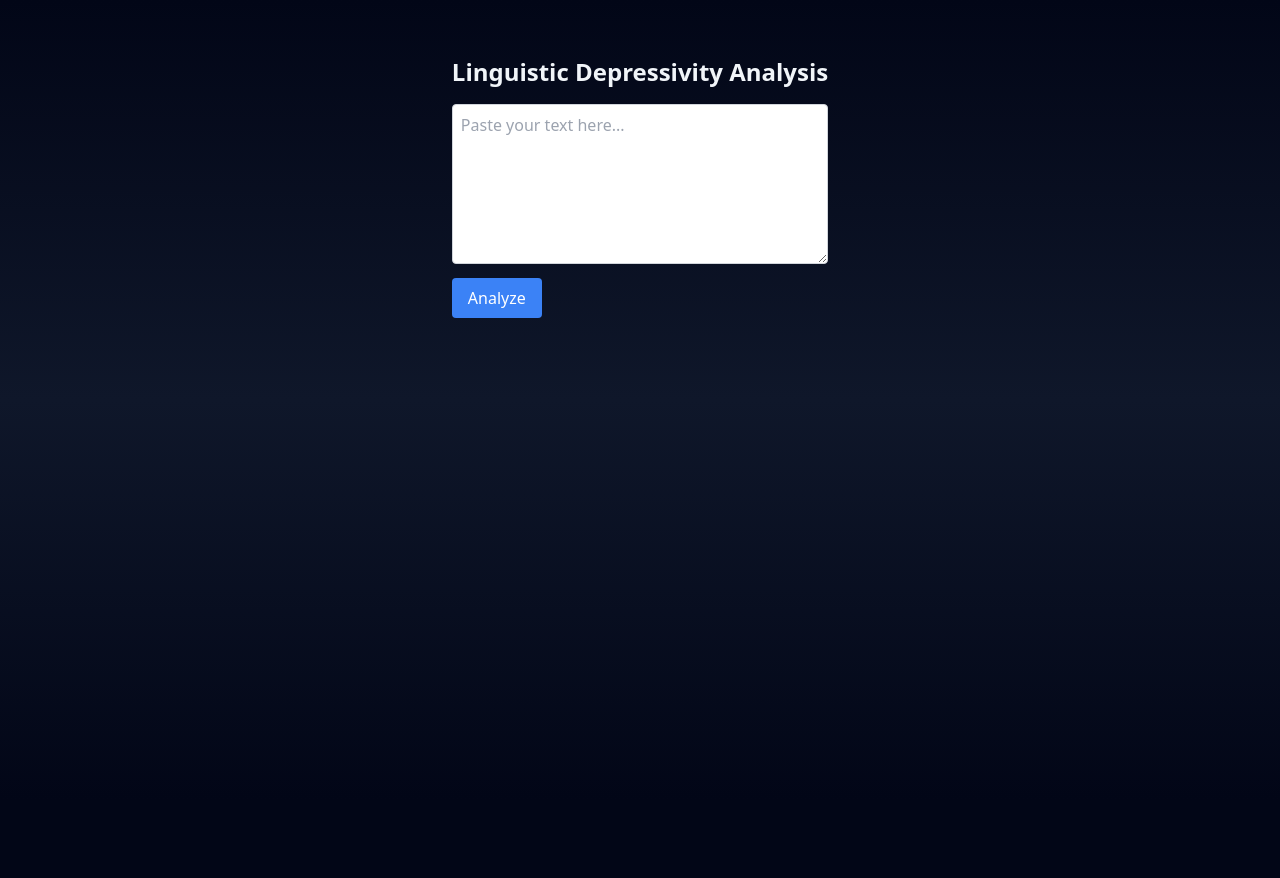
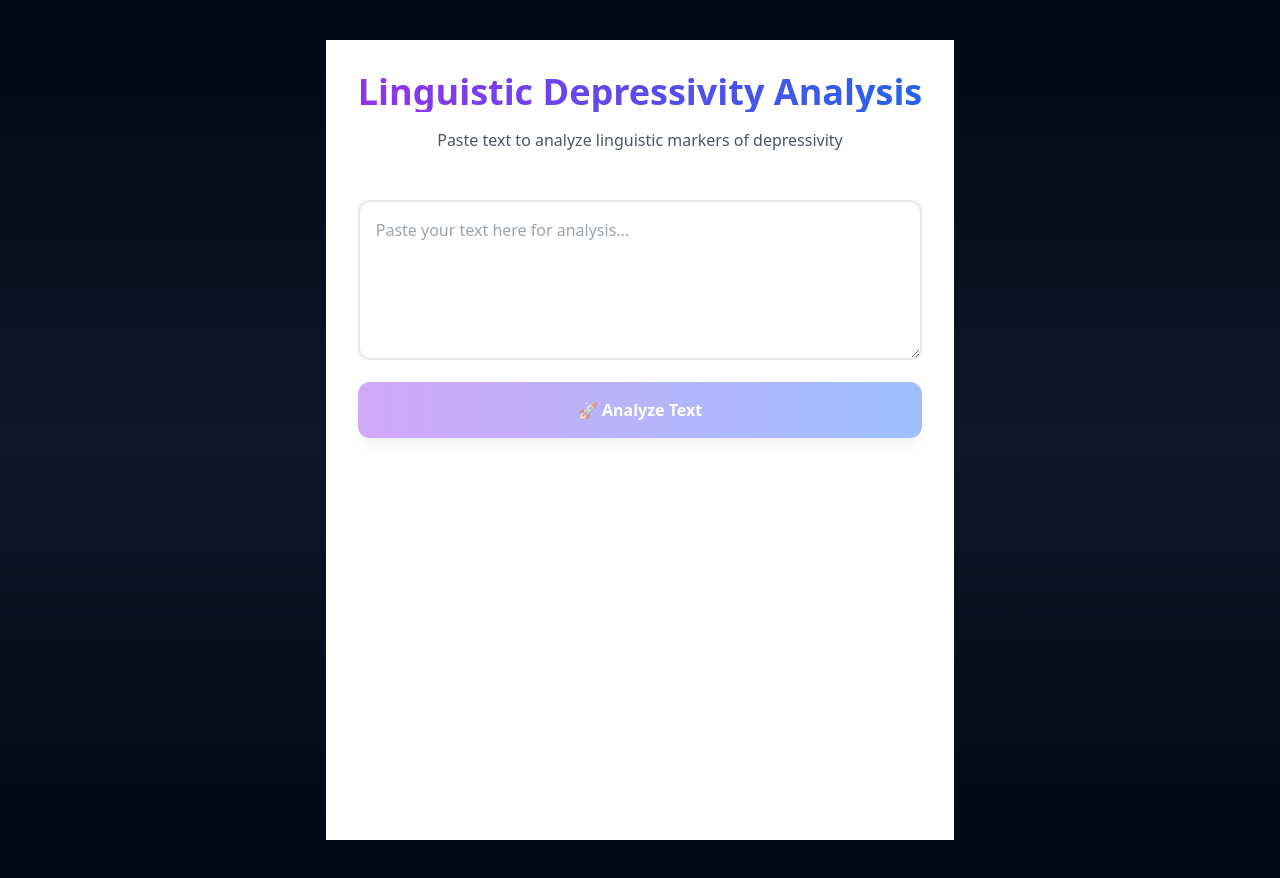
Before and after one commit to abvgdelya/ling4diagnosis_proj, a Next.js app: page / in a window 1280 px wide. Before the commit the page ends 800 px from the top, so only its background shows below. Built offline with nearby package versions, Linux system fonts and the light colour scheme.

Commit message:
Update page.tsx

```diff
--- a/src/app/page.tsx
+++ b/src/app/page.tsx
@@ -4,7 +4,7 @@
 
 export default function HomePage() {
   const [text, setText] = useState("");
-  const [result, setResult] = useState<null | any>(null);
+  const [result, setResult] = useState(null);
   const [loading, setLoading] = useState(false);
 
   const handleSubmit = async () => {
@@ -18,59 +18,73 @@
       const data = await res.json();
       setResult(data);
     } catch (err) {
-      console.error(err);
+      console.error("Error:", err);
     } finally {
       setLoading(false);
     }
   };
 
   return (
-    <div className="max-w-4xl mx-auto p-4">
-      <h1 className="text-2xl font-bold mb-4">Linguistic Depressivity Analysis</h1>
+    <div className="max-w-4xl mx-auto p-8 bg-white min-h-screen">
+      <div className="text-center mb-12">
+        <h1 className="text-4xl font-bold bg-gradient-to-r from-purple-600 to-blue-600 bg-clip-text text-transparent mb-4">
+          Linguistic Depressivity Analysis
+        </h1>
+        <p className="text-gray-600 max-w-2xl mx-auto">
+          Paste text to analyze linguistic markers of depressivity
+        </p>
+      </div>
 
+      <div className="max-w-2xl mx-auto">
         <textarea
           value={text}
           onChange={(e) => setText(e.target.value)}
-        className="w-full h-40 p-2 border border-gray-300 rounded"
-        placeholder="Paste your text here..."
+          className="w-full h-40 p-4 border-2 border-gray-200 rounded-xl focus:ring-4 focus:ring-blue-100 focus:border-blue-300 resize-vertical"
+          placeholder="Paste your text here for analysis..."
         />
 
         <button
           onClick={handleSubmit}
-        disabled={loading}
-        className="mt-2 px-4 py-2 bg-blue-500 text-white rounded hover:bg-blue-600 disabled:opacity-50"
+          disabled={loading || !text.trim()}
+          className="w-full mt-4 px-8 py-4 bg-gradient-to-r from-purple-500 to-blue-500 text-white font-semibold rounded-xl hover:from-purple-600 hover:to-blue-600 disabled:opacity-50 disabled:cursor-not-allowed transition-all duration-200 shadow-lg"
         >
-        {loading ? "Analyzing..." : "Analyze"}
+          {loading ? "🔄 Analyzing..." : "🚀 Analyze Text"}
         </button>
+      </div>
 
       {result && (
+        <div className="max-w-3xl mx-auto mt-12">
+          <div className="bg-gradient-to-r from-red-50 to-orange-50 border-2 border-purple-200 rounded-2xl p-8 shadow-xl">
+            <div className="flex items-center gap-4 mb-6">
+              <div className="w-12 h-12 rounded-2xl bg-gradient-to-r from-purple-500 to-blue-500 flex items-center justify-center">
+                <span className="text-2xl font-bold text-white">
+                  {result.risk === "High" ? "🔴" : result.risk === "Medium" ? "🟡" : "🟢"}
+                </span>
+              </div>
+              <div>
+                <h2 className="text-2xl font-bold text-gray-900">
+                  Risk: <span className={`text-${result.risk === "High" ? "red" : result.risk === "Medium" ? "orange" : "green"}-600 font-black`}>
+                    {result.risk}
+                  </span>
+                </h2>
+                <p className="text-3xl font-black text-gray-800">
+                  {result.depressivityPercent}%
+                </p>
+                <p className="text-sm text-gray-600 mt-1">{result.evaluation}</p>
+              </div>
+            </div>
+
             <div className="mt-8">
-          <h2 className="text-lg font-semibold">Analysis Result</h2>
-          <p>
-            Depressivity risk: {result.risk} ({result.depressivityPercent}%)
-          </p>
-
-          <h3 className="mt-4">Text with Markers</h3>
+              <h3 className="text-lg font-semibold mb-4 text-gray-800">📝 Text with Markers</h3>
               <div
-            className="border border-gray-300 p-4 mt-2 text-left whitespace-pre-wrap"
-            dangerouslySetInnerHTML={{ __html: result.textWithMarkers }}
+                className="bg-gray-50 border-2 border-dashed border-purple-200 rounded-xl p-6 min-h-[150px] text-gray-900 leading-relaxed"
+                style={{ lineHeight: "1.7" }}
+                dangerouslySetInnerHTML={{ __html: result.textWithMarkers || result.text || "" }}
               />
             </div>
+          </div>
+        </div>
       )}
-
-      <style jsx global>{`
-        .marker {
-          background-color: #fff8dc;
-          border-bottom: 2px solid #ff6b6b;
-          font-weight: 500;
-        }
-        .marker-lexical          { border-color: #ff6b6b; }
-        .marker-morphological1   { border-color: #51cf66; }
-        .marker-morphological2   { border-color: #3bc9db; }
-        .marker-semantic         { border-color: #ff9e00; }
-        .marker-syntactic1       { border-color: #ff595e; }
-        .marker-syntactic2       { border-color: #9b59b6; }
-      `}</style>
     </div>
   );
 }
```
Lines whose indentation alone changed are shown as unchanged.
